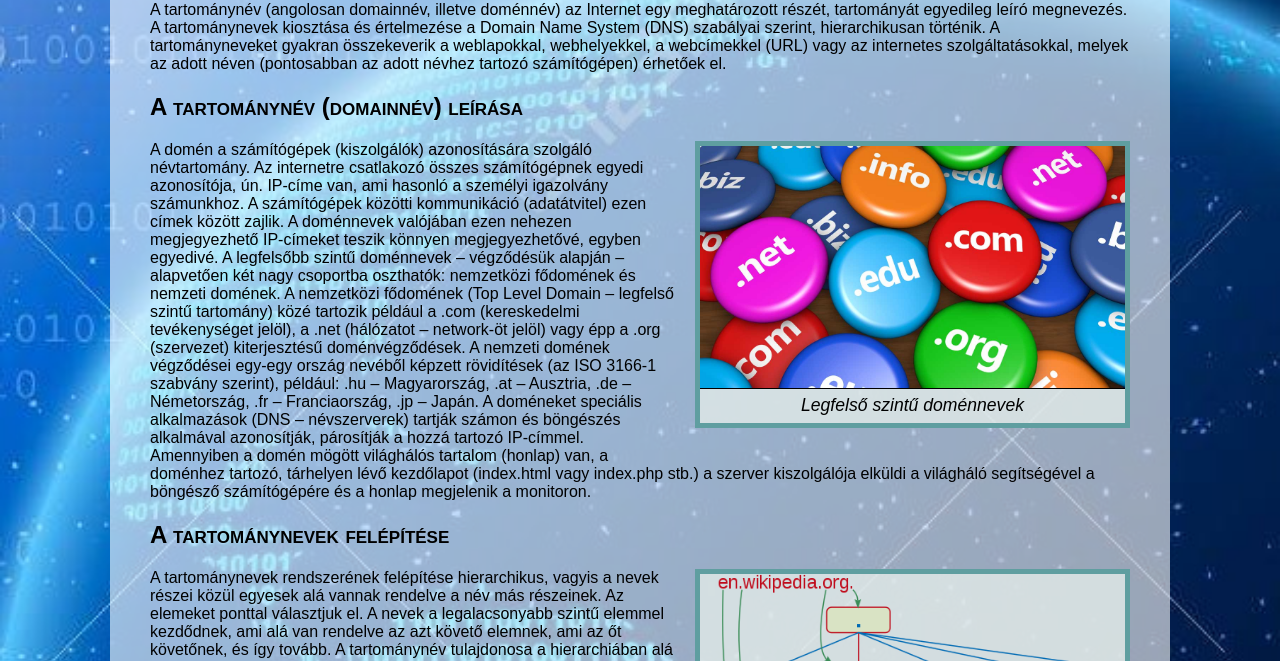
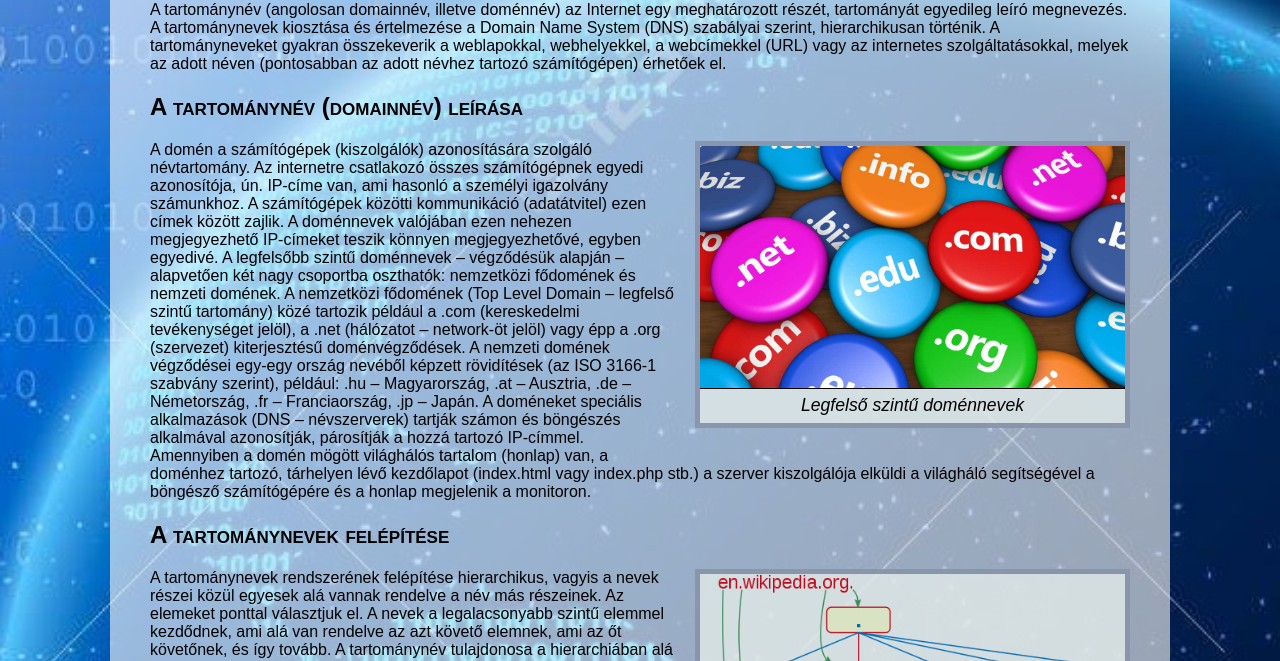
Before and after one commit to Treacko/feladat0216, a plain HTML site: page index.html in a window 1280 px wide. Shown: the part 139-800 px from the top of the page. Drawn offline with Linux system fonts and the light colour scheme.

Commit message:
Update styles.css

```diff
--- a/styles.css
+++ b/styles.css
@@ -28,7 +28,7 @@ body {
   margin-left: 20px;
   margin-bottom: 20px;
   background-color:  rgba(227, 235, 233, 0.8);
-  border: 5px solid cadetblue;
+  border: 5px solid rgba(65, 79, 121, 0.5);
 }
 
 .kepkeret img {
```
